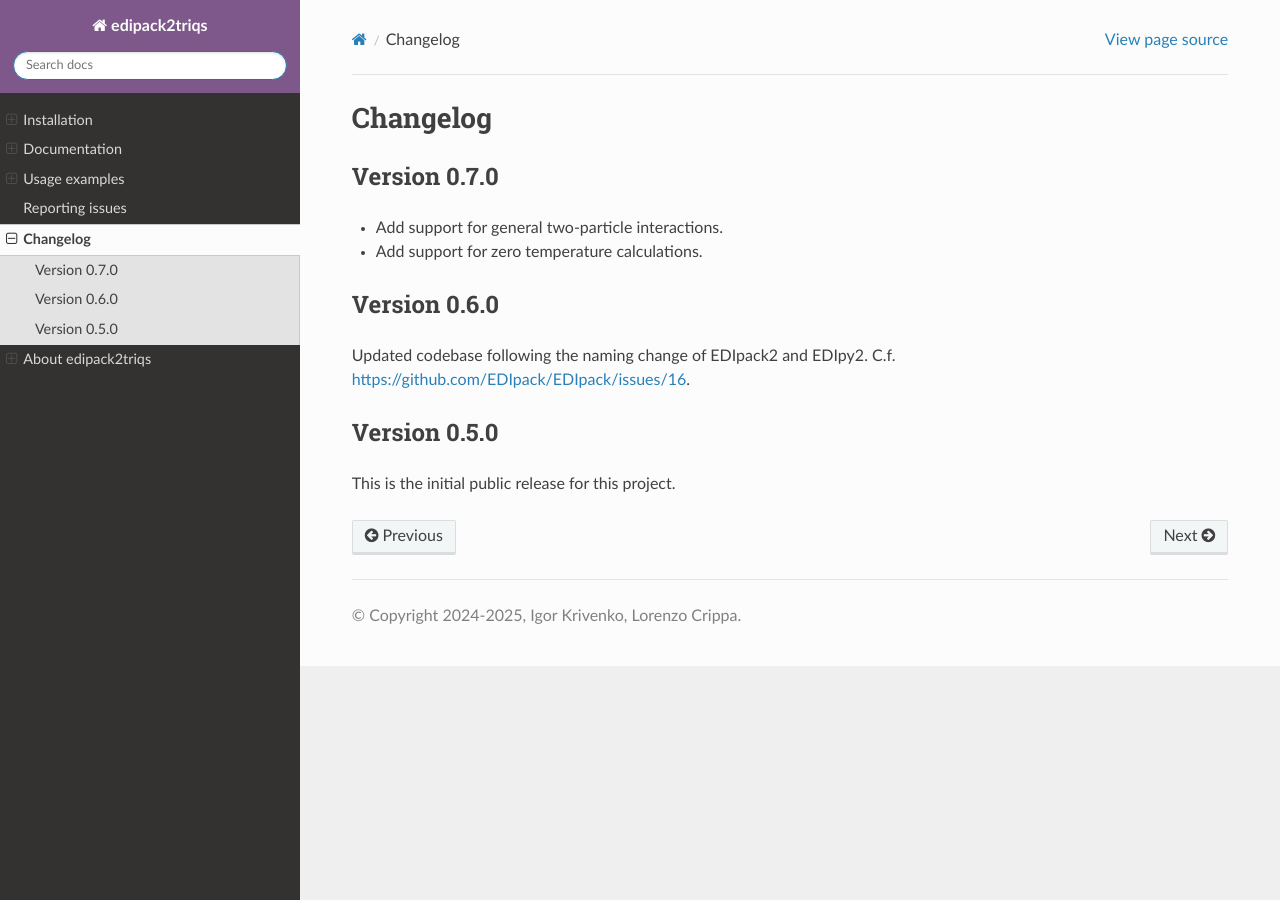
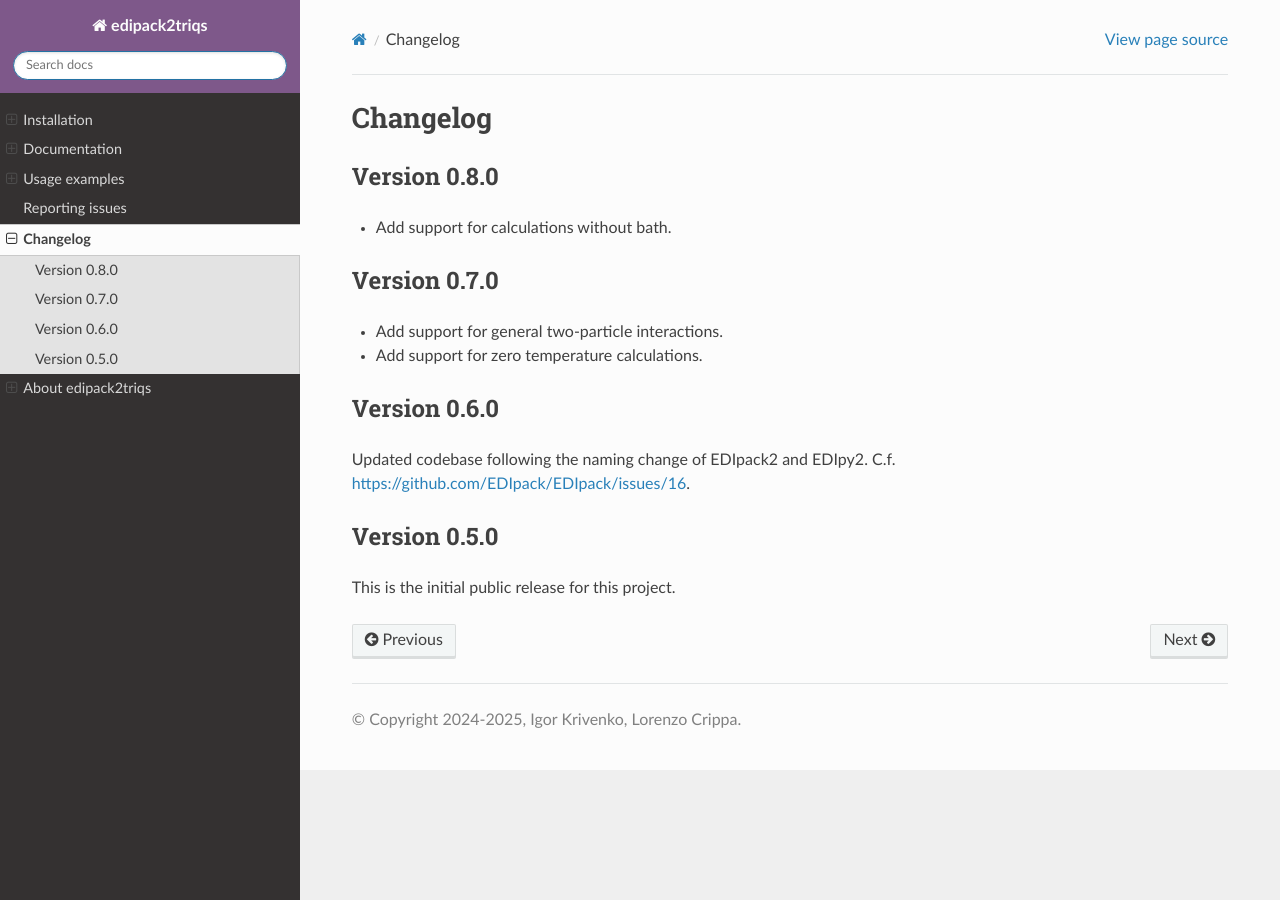
Before and after one commit to krivenko/edipack2triqs, a Sphinx documentation site: the page built from doc/ChangeLog.md, in a window 1280 px wide. Built offline with Sphinx 7.4.7 and the Read the Docs theme 3.1.0, drawn with Linux system fonts in a browser that asks for light colours.

Commit message:
Update changelog after merging krivenko/edipack2triqs#4

```diff
--- a/doc/ChangeLog.md
+++ b/doc/ChangeLog.md
@@ -1,6 +1,10 @@
 (changelog)=
 
 # Changelog
+
+## Version 0.8.0
+
+* Add support for calculations without bath.
 
 ## Version 0.7.0
 
```
